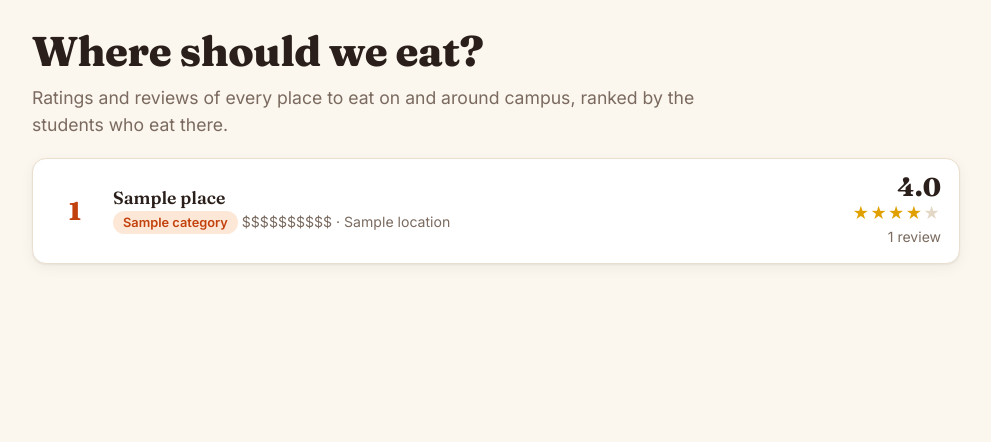
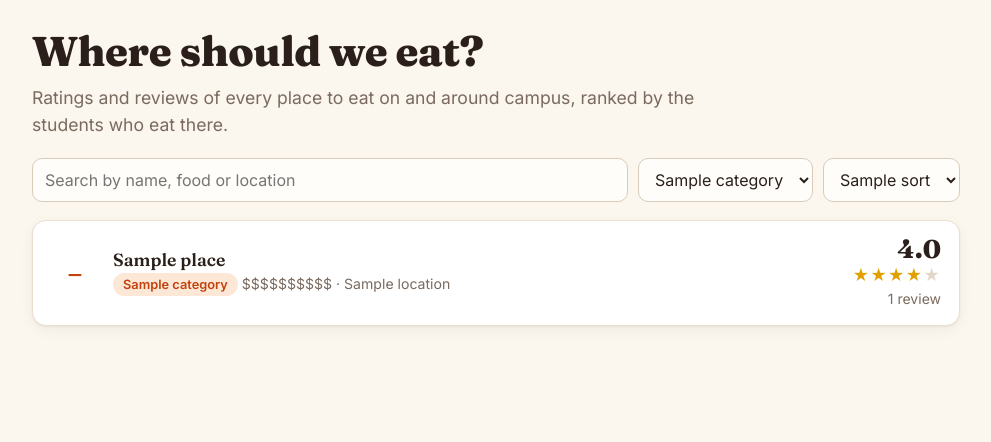
Before and after one commit to jessetang4678/campus-bites, a Flask app: template templates/index.html in a window 1280 px wide. Shown: the part 61-503 px from the top of the page, without its empty margins (144-1135 px from the left). Run offline with Flask 3, Linux system fonts and the light colour scheme; the template is opened without the code that fills it: most values are stand-ins (such as "Sample title", 1, 10 or a date in 2020).

Commit message:
Add search, category filter and sort to the home page

```diff
--- a/app.py
+++ b/app.py
@@ -30,10 +30,46 @@ RANKING_SQL = """
 """
 
 
+SORTS = {
+    "rating": "Top rated",
+    "reviews": "Most reviewed",
+    "name": "Name A–Z",
+}
+
+
 @app.route("/")
 def index():
-    places = get_db().execute(RANKING_SQL).fetchall()
-    return render_template("index.html", places=places)
+    db_ = get_db()
+    ranked = db_.execute(RANKING_SQL).fetchall()
+    # Overall rank, so a place keeps its number even when the list is filtered.
+    rank_of = {}
+    for i, p in enumerate((p for p in ranked if p["n_reviews"]), start=1):
+        rank_of[p["id"]] = i
+
+    q = request.args.get("q", "").strip()[:100]
+    category = request.args.get("category", "").strip()
+    sort = request.args.get("sort", "rating")
+    if sort not in SORTS:
+        sort = "rating"
+
+    places = list(ranked)
+    if q:
+        needle = q.casefold()
+        places = [p for p in places if needle in
+                  f"{p['name']} {p['category']} {p['location']} {p['description']}".casefold()]
+    if category:
+        places = [p for p in places if p["category"].casefold() == category.casefold()]
+    if sort == "reviews":
+        places.sort(key=lambda p: (-p["n_reviews"], p["name"].casefold()))
+    elif sort == "name":
+        places.sort(key=lambda p: p["name"].casefold())
+
+    categories = [r["category"] for r in db_.execute(
+        "SELECT DISTINCT category FROM places ORDER BY category COLLATE NOCASE")]
+    filtered = bool(q or category)
+    return render_template("index.html", places=places, rank_of=rank_of, q=q,
+                           category=category, sort=sort, sorts=SORTS,
+                           categories=categories, filtered=filtered, total=len(ranked))
 
 
 MAX_REVIEW = 500
--- a/templates/index.html
+++ b/templates/index.html
@@ -7,11 +7,26 @@
   <p class="lede">Ratings and reviews of every place to eat on and around campus, ranked by the students who eat there.</p>
 </section>
 
+<form class="toolbar" method="get" action="{{ url_for('index') }}" role="search">
+  <input type="search" name="q" value="{{ q }}" placeholder="Search by name, food or location" aria-label="Search places">
+  <select name="category" aria-label="Category" onchange="this.form.submit()">
+    <option value="">All categories</option>
+    {% for c in categories %}<option value="{{ c }}" {% if c|lower == category|lower %}selected{% endif %}>{{ c }}</option>{% endfor %}
+  </select>
+  <select name="sort" aria-label="Sort by" onchange="this.form.submit()">
+    {% for key, label in sorts.items() %}<option value="{{ key }}" {% if key == sort %}selected{% endif %}>{{ label }}</option>{% endfor %}
+  </select>
+</form>
+{% if filtered %}
+  <p class="small muted">{{ places|length }} of {{ total }} places match.
+    <a href="{{ url_for('index') }}">Clear filters</a></p>
+{% endif %}
+
 {% if places %}
 <ol class="ranking">
   {% for p in places %}
   <li class="card rank-item">
-    <div class="rank-num">{% if p.n_reviews %}{{ loop.index }}{% else %}–{% endif %}</div>
+    <div class="rank-num">{{ rank_of.get(p.id, '–') }}</div>
     <div>
       <h3><a href="{{ url_for('place', place_id=p.id) }}">{{ p.name }}</a></h3>
       <div class="rank-meta">
@@ -32,6 +47,9 @@
   {% endfor %}
 </ol>
 {% else %}
-<div class="card empty">No places to show yet.</div>
+<div class="card empty">
+  {% if filtered %}No places match your search. <a href="{{ url_for('index') }}">Show all places</a>.
+  {% else %}No places to show yet.{% endif %}
+</div>
 {% endif %}
 {% endblock %}
```
